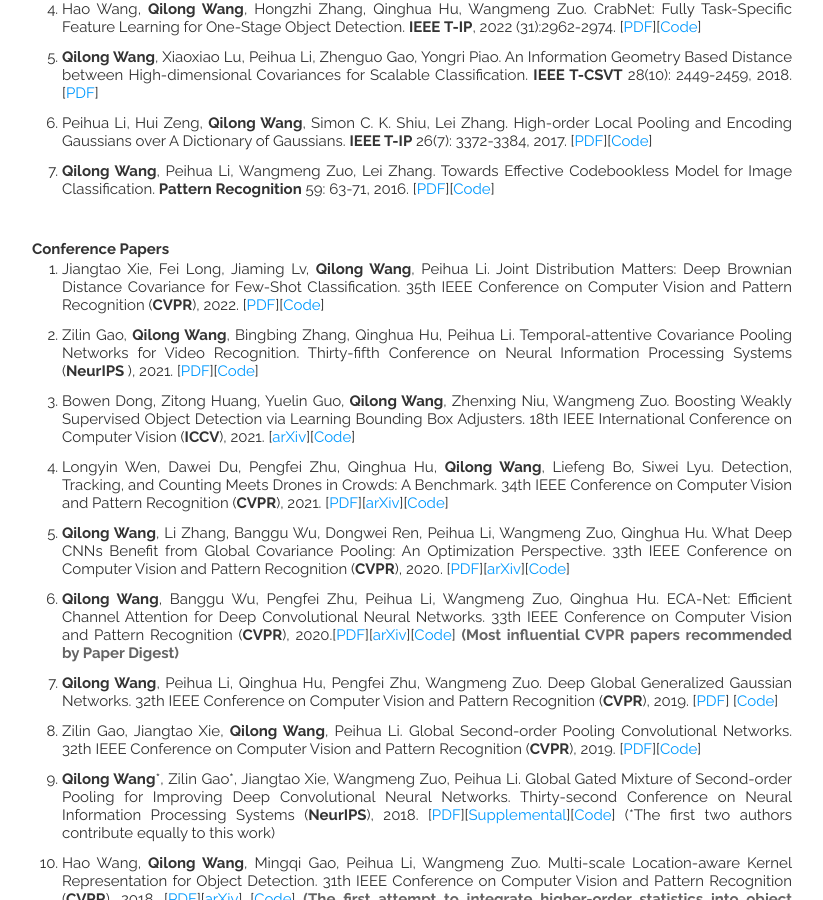
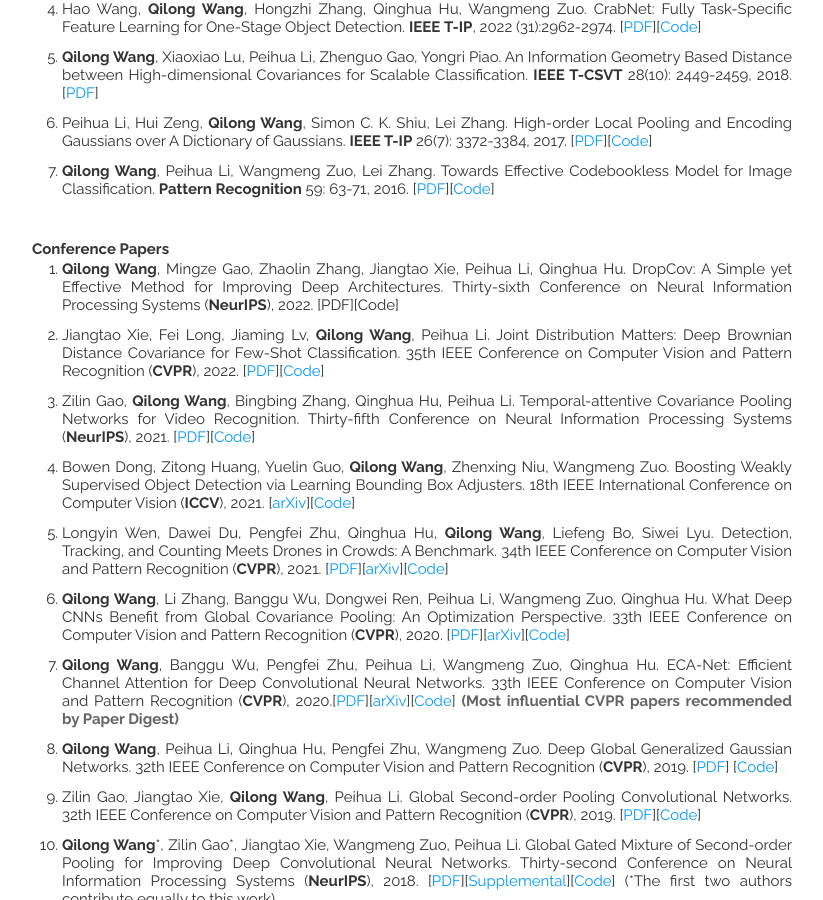
Before and after one commit to iamjingli/homepage, a Jekyll site: the page built from index.html, in a window 1280 px wide and 900 px high, scrolled down 1190 px. Shown: the whole window, without its empty margins (338-1161 px from the left). Built offline with Jekyll 4.4.1, drawn with Linux system fonts in a browser that asks for light colours; nearby versions of some CDN libraries; the list of posts is cut into pages by our own code.

Commit message:
homepage

```diff
--- a/_includes/publications.html
+++ b/_includes/publications.html
@@ -89,12 +89,17 @@ a:visited {
         <ol>
 			<li>
             <div align="justify">
+              <div align="justify">	<strong>Qilong Wang</strong>, Mingze Gao, Zhaolin Zhang, Jiangtao Xie, Peihua Li, Qinghua Hu. DropCov: A Simple yet Effective Method for Improving Deep Architectures. Thirty-sixth Conference on Neural Information Processing Systems (<strong>NeurIPS</strong>), 2022. [PDF][Code] </div>
+            </div>
+          </li>
+			<li>
+            <div align="justify">
               <div align="justify">	Jiangtao Xie, Fei Long, Jiaming Lv, <strong>Qilong Wang</strong>, Peihua Li. Joint Distribution Matters: Deep Brownian Distance Covariance for Few-Shot Classification. 35th  IEEE Conference on Computer Vision and Pattern Recognition (<strong>CVPR</strong>), 2022. [<a href="https://arxiv.org/abs/2204.04567">PDF</a>][<a href="https://github.com/Fei-Long121/DeepBDC">Code</a>] </div>
             </div>
           </li>
 			<li>
             <div align="justify">
-              <div align="justify">	Zilin Gao, <strong>Qilong Wang</strong>, Bingbing Zhang, Qinghua Hu, Peihua Li. Temporal-attentive Covariance Pooling Networks for Video Recognition. Thirty-fifth Conference on Neural Information Processing Systems (<strong>NeurIPS </strong>), 2021. [<a href="https://proceedings.neurips.cc/paper/2021/hash/70efdf2ec9b086079795c442636b55fb-Abstract.html">PDF</a>][<a href="https://github.com/ZilinGao/Temporal-attentive-Covariance-Pooling-Networks-for-Video-Recognition">Code</a>] </div>
+              <div align="justify">	Zilin Gao, <strong>Qilong Wang</strong>, Bingbing Zhang, Qinghua Hu, Peihua Li. Temporal-attentive Covariance Pooling Networks for Video Recognition. Thirty-fifth Conference on Neural Information Processing Systems (<strong>NeurIPS</strong>), 2021. [<a href="https://proceedings.neurips.cc/paper/2021/hash/70efdf2ec9b086079795c442636b55fb-Abstract.html">PDF</a>][<a href="https://github.com/ZilinGao/Temporal-attentive-Covariance-Pooling-Networks-for-Video-Recognition">Code</a>] </div>
             </div>
           </li>
 		  <li>
```
